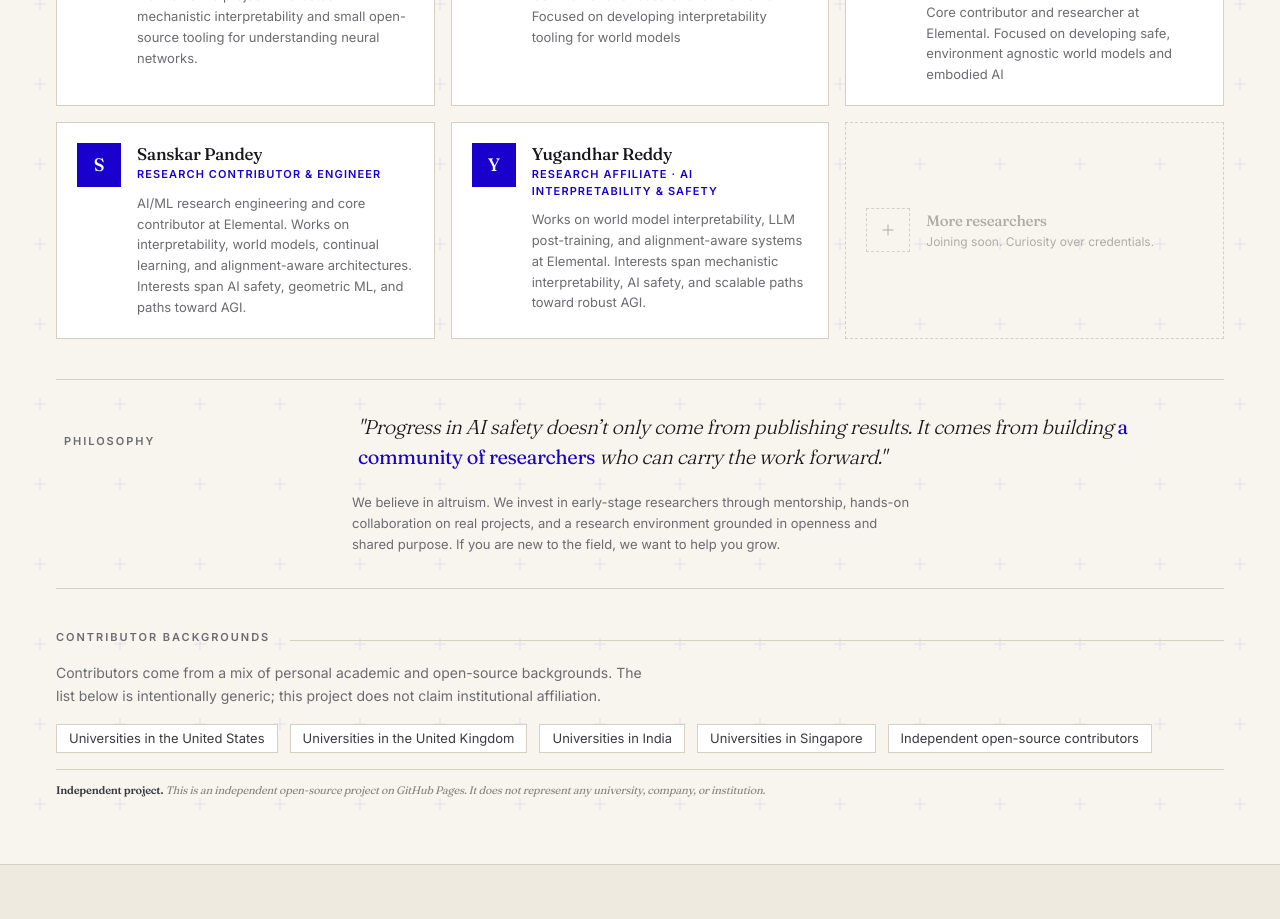
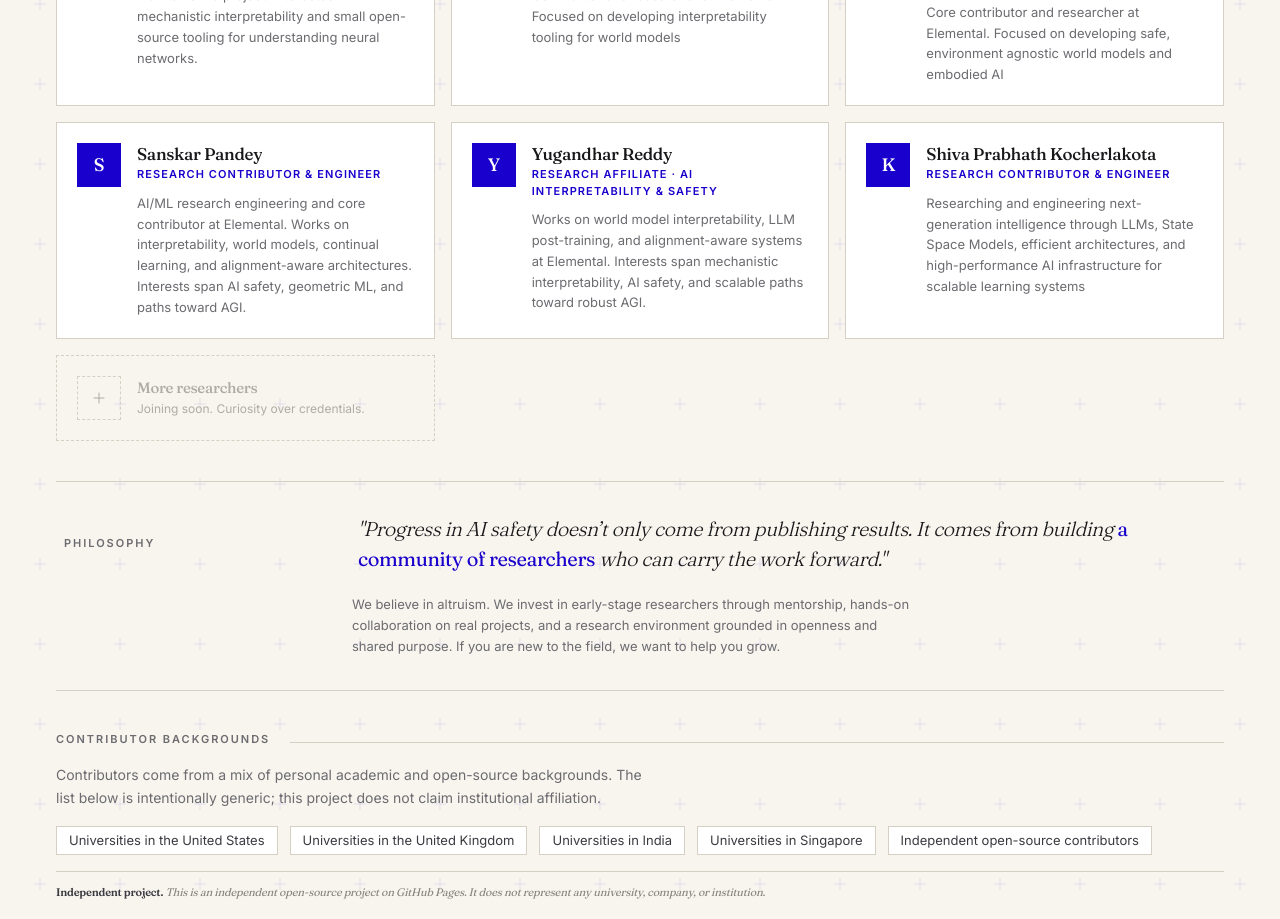
Before and after one commit to elemental-research-group/elemental-research-group.github.io, a React (Vite) app: page / in a window 1280 px wide. Shown: the part 2720-3639 px from the top of the page. Built offline with nearby package versions, Linux system fonts and the light colour scheme.

Commit message:
Add member Shiva Prabhath Kocherlakota

```diff
--- a/src/components/Team.tsx
+++ b/src/components/Team.tsx
@@ -58,6 +58,13 @@ const team = [
     bio:   "Works on world model interpretability, LLM post-training, and alignment-aware systems at Elemental. Interests span mechanistic interpretability, AI safety, and scalable paths toward robust AGI.",
     href:  "https://yugandhargogireddy.com/",
     initial: "Y",
+  },
+  {
+    name:  "Shiva Prabhath Kocherlakota",
+    role:  "Research Contributor & Engineer",
+    bio:   "Researching and engineering next-generation intelligence through LLMs, State Space Models, efficient architectures, and high-performance AI infrastructure for scalable learning systems",
+    href:  "https://www.linkedin.com/in/shiva-prabhath-kocherlakota-80493526b/",
+    initial: "K",
   },
 ];
 
```
